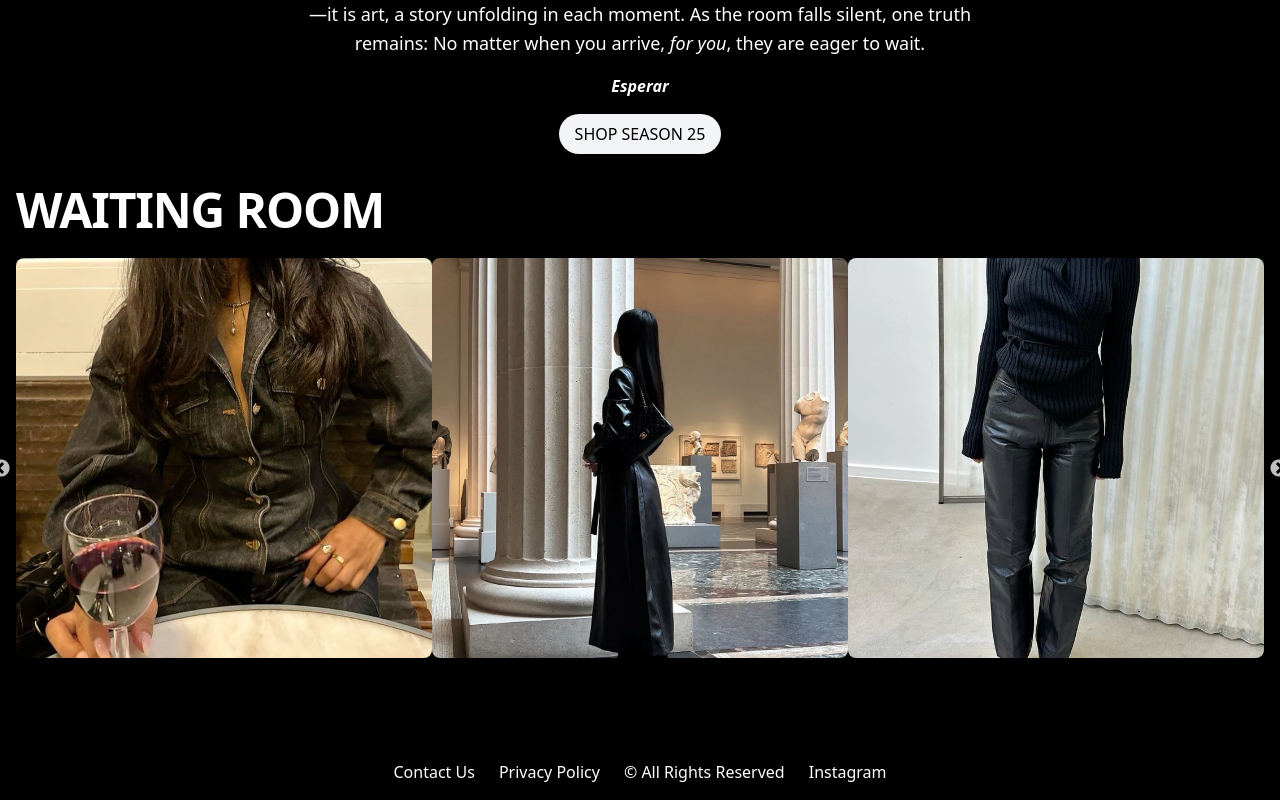
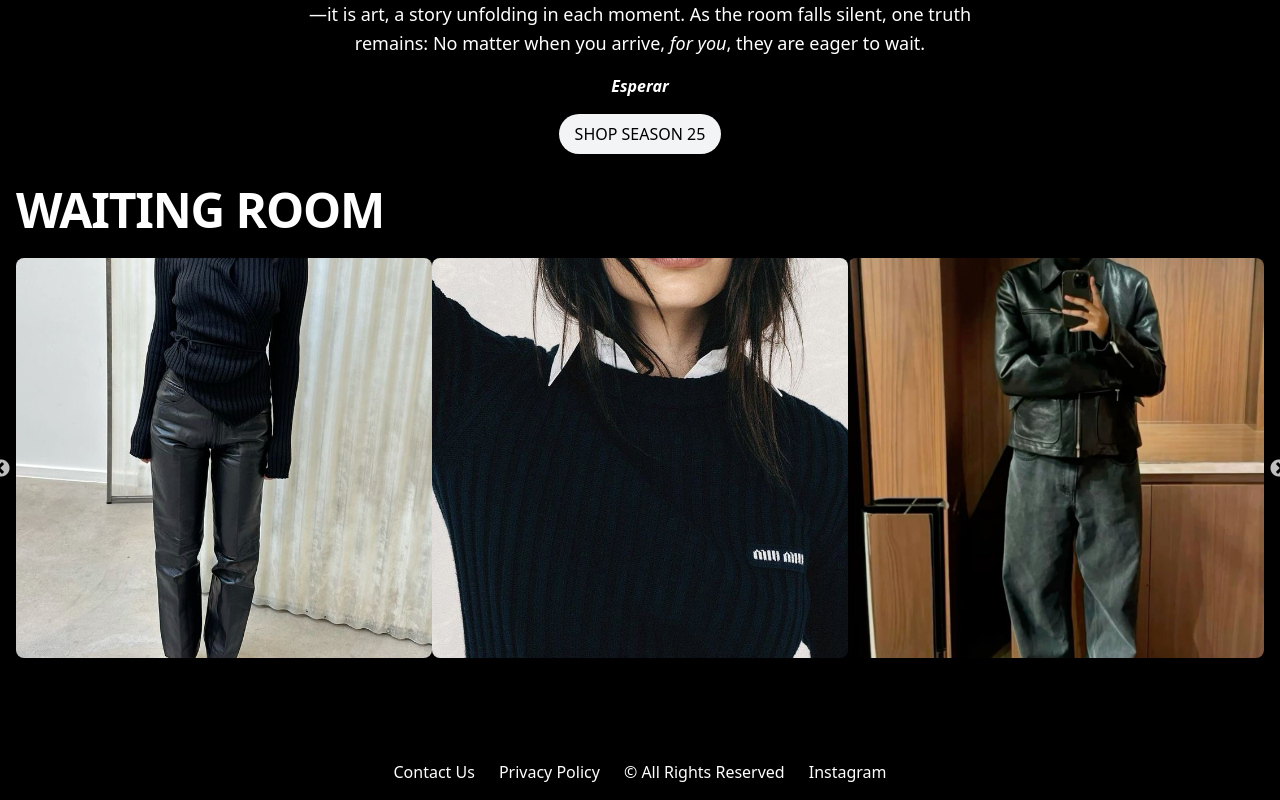
Before and after one commit to msmoncur/V2ECOM, a React (Vite) app in the folder client/: page / in a window 1280 px wide. Shown: the part 1042-1842 px from the top of the page. Built offline with nearby package versions, Linux system fonts and the light colour scheme; no server answers.

Commit message:
finally pushing the images that I thought I already pushed :(

```diff
--- a/client/src/components/FeaturedCategories.jsx
+++ b/client/src/components/FeaturedCategories.jsx
@@ -2,6 +2,11 @@ import React from "react";
 import Slider from "react-slick"; // Install react-slick and slick-carousel
 import "slick-carousel/slick/slick.css";
 import "slick-carousel/slick/slick-theme.css";
+import IMG1 from '../images/IMG1.jpg';
+import IMG2 from '../images/IMG2.jpg';
+import IMG3 from '../images/IMG3.jpg';
+import IMG4 from '../images/IMG4.jpg';
+import IMG5 from '../images/IMG5.jpg';
 
 const FeaturedCategories = () => {
     const sliderSettings = {
@@ -25,7 +30,7 @@ const FeaturedCategories = () => {
             {/* Category 1 */}
             <div className="text-center">
                 <img
-                    src="src/images/IMG4.jpg"
+                    src={IMG1}
                     alt="Hero"
                     className="w-full object-cover h-[400px] rounded-lg mb-4"
                 />
@@ -34,7 +39,7 @@ const FeaturedCategories = () => {
             {/* Category 2 */}
             <div className="text-center">
                 <img
-                    src="src/images/IMG5.jpg"
+                    src={IMG2}
                     alt="Secondary Hero"
                     className="w-full object-cover h-[400px] rounded-lg mb-4"
                 />
@@ -43,7 +48,7 @@ const FeaturedCategories = () => {
             {/* Add More Categories */}
             <div className="text-center">
                 <img
-                    src="src/images/IMG1.jpg"
+                    src={IMG3}
                     alt="Outerwear"
                     className="w-full object-cover h-[400px] rounded-lg mb-4"
                 />
@@ -51,7 +56,7 @@ const FeaturedCategories = () => {
 
             <div className="text-center">
                 <img
-                    src="src/images/IMG2.jpg"
+                    src={IMG4}
                     alt="Shoes"
                     className="w-full object-cover h-[400px] rounded-lg mb-4"
                 />
@@ -59,7 +64,7 @@ const FeaturedCategories = () => {
 
             <div className="text-center">
                 <img
-                    src="src/images/IMG3.jpg"
+                    src={IMG5}
                     alt="Shoes"
                     className="w-full object-cover h-[400px] rounded-lg mb-4"
                 />
--- a/client/src/components/Navbar.jsx
+++ b/client/src/components/Navbar.jsx
@@ -1,10 +1,11 @@
 import React from 'react';
+import siteLogo from '../images/siteLogo.jpg'
 
 const Navbar = () => {
     return (
         <nav className="bg-black text-white flex justify-between items-center p-4">
             <div className="logo">
-                <img src="src/images/siteLogo.jpg" alt="Logo" className="h-12" />
+                <img src={siteLogo} alt="Logo" className="h-12" />
             </div>
             <ul className="flex space-x-6">
                 <li><a href="/" className="hover:underline">Home</a></li>
--- a/client/src/pages/Contact.jsx
+++ b/client/src/pages/Contact.jsx
@@ -1,5 +1,6 @@
 // src/pages/Contact.jsx
 import React, { useState } from 'react';
+import coverImage from '../images/coverImage.jpg'
 
 const Contact = () => {
     const [formData, setFormData] = useState({ name: '', email: '', message: '' });
@@ -43,7 +44,7 @@ const Contact = () => {
             {/* Image Section */}
             <div className="md:w-1/2">
                 <img
-                    src="src/images/coverImage.jpg"
+                    src={coverImage}
                     className="w-full h-auto rounded shadow-lg"
                 />
             </div>
```
